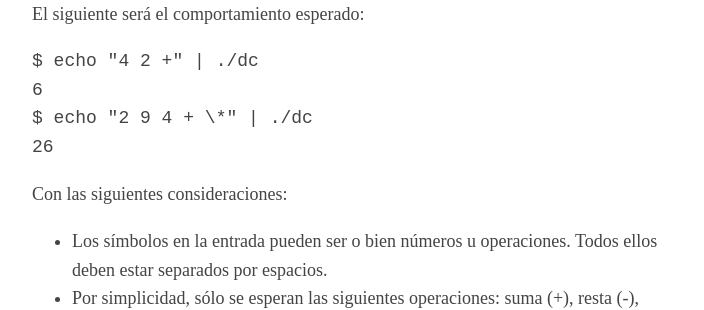
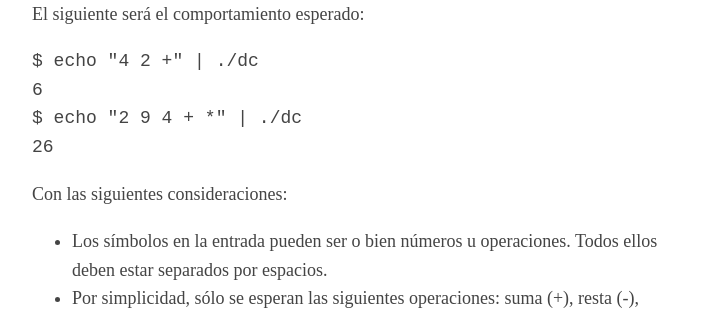
Before and after one commit to algoritmos-rw/algoritmos, a Jekyll site: the page built from enunciado.md, in a window 1280 px wide and 900 px high, scrolled down 1526 px. Shown: the part 209-519 px from the top of the window, without its empty margins (283-987 px from the left). Built offline with Jekyll 4.4.1, drawn with Linux system fonts in a browser that asks for light colours.

Commit message:
Arreglado caracter de escape sobrante.

```diff
--- a/enunciado.md
+++ b/enunciado.md
@@ -60,7 +60,7 @@ El siguiente será el comportamiento esperado:
 
     $ echo "4 2 +" | ./dc
     6
-    $ echo "2 9 4 + \*" | ./dc
+    $ echo "2 9 4 + *" | ./dc
     26
 
 Con las siguientes consideraciones:
```
